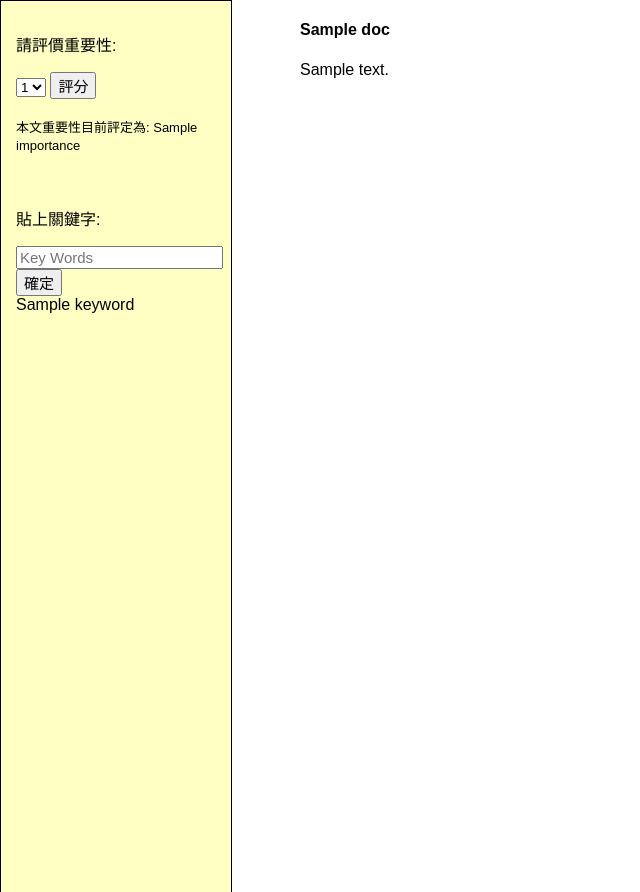
After one commit to LukeLinEx/aerotropolis_app, a Flask app: template aerotropolis_app/templates/news_edit.html in a window 1280 px wide. The commit adds this page. Shown: the whole page, without its empty margins (0-640 px from the left). Run offline with Flask 2, Linux system fonts and the light colour scheme; the template is opened without the code that fills it: most values are stand-ins (such as "Sample title", 1, 10 or a date in 2020); parts of the project's set-up code (start-up, migrations or seed data) failed here and were passed over; some libraries are stand-ins or nearby versions.

Commit message:
minimal usable

```diff
--- a/aerotropolis_app/app.py
+++ b/aerotropolis_app/app.py
@@ -1,30 +1,65 @@
 import pymongo
 from bson.objectid import ObjectId
-from flask import Flask, render_template
-from universal.connect_db import udn, tycg
+from flask import Flask, render_template, request, redirect, url_for
+from universal.connect_db import news_db, lst_src
 
 app = Flask(__name__)
 
 
 @app.route('/')
-@app.route('/news')
+@app.route('/news', methods=['GET', 'POST'])
 def list_all_news():
-    news = tycg.find({}).sort("date_released", pymongo.DESCENDING)
+    news = []
+    for src in lst_src:
+        news_collections = news_db[src]
+        collections = news_collections.find({}).sort("date_released", pymongo.DESCENDING)
 
-    lst = []
-    for n in news:
-        d = {
-            "date_released": str(n["date_released"].date()), "title": n["title"]
-        }
-        lst.append(d)
+        lst = []
+        for n in collections:
+            d = {
+                "date_released": str(n["date_released"].date()), "title": n["title"],
+                "source": src, "_id": str(n["_id"])
+            }
+            if "importance" in n:
+                d["importance"] = n["importance"]
+            lst.append(d)
+        news.extend(lst)
 
-    return render_template('index.html', items=lst)
+    news.sort(key=lambda doc:doc["date_released"], reverse=True)
+    return render_template('index.html', news=news)
 
 
-@app.route("/news/<string:news_id>/")
-def show_contest(news_id):
-    news = udn.find_one({"_id": ObjectId(news_id)})
-    return news["content"]
+@app.route("/news/<string:src>/<string:news_id>/", methods=['GET', 'POST'])
+def show_content(src, news_id):
+    if request.method == "POST":
+        news_collections = news_db[src]
+        if "kword" in request.form:
+            news_collections.update(
+                {"_id": ObjectId(news_id)},
+                {"$push": {"keywords": request.form["kword"]}}
+            )
+        if "importance" in request.form:
+            news_collections.update(
+                {"_id": ObjectId(news_id)},
+                {"$set": {"importance": int(request.form["importance"])}}
+            )
+            # request.form["importance"]
+        return redirect(url_for('show_content', src=src, news_id=news_id))
+    else:
+        news_collections = news_db[src]
+        d = news_collections.find_one({"_id": ObjectId(news_id)})
+        doc = {
+            "date_released": str(d["date_released"].date()), "title": d["title"],
+            "source": src, "_id": str(d["_id"]), "content":d["content"].replace("<br>", "").strip()
+                }
+        if "importance" in d:
+            doc["importance"] = d["importance"]
+        if "keywords" in d:
+            doc["keywords"] = d["keywords"]
+        else:
+            doc["keywords"] = []
+
+        return render_template('news_edit.html', doc=doc)
 
 
 if __name__ == '__main__':
--- a/aerotropolis_app/static/googleapi.js
+++ b/aerotropolis_app/static/googleapi.js
@@ -22,8 +22,7 @@ function initMap() {
         {title: 'Chinatown Homey Space', location: {lat: 40.7180628, lng: -73.9961237}}
     ];
 
-    var locations1 = appConfig.items
-
+    var locations1 = appConfig.news
 
     var largeInfowindow = new google.maps.InfoWindow();
     var bounds = new google.maps.LatLngBounds();
@@ -94,3 +93,22 @@ function hideListings() {
         markers[i].setMap(null);
     }
 }
+
+
+function showSelected(){
+  var input, filter, table, tr, td, i;
+  src = document.getElementById("src-select");
+  filter = src.value.toUpperCase();
+  table = document.getElementById("news-lst");
+  tr = table.getElementsByTagName("tr");
+  for (i = 0; i < tr.length; i++) {
+    td = tr[i].getElementsByTagName("td")[2];
+    if (td) {
+      if (td.innerHTML.toUpperCase().indexOf(filter) > -1) {
+        tr[i].style.display = "";
+      } else {
+        tr[i].style.display = "none";
+      }
+    }
+  }
+}
--- a/aerotropolis_app/static/styles.css
+++ b/aerotropolis_app/static/styles.css
@@ -15,7 +15,7 @@ body {
 }
 
 input {
-    font    -size: 12px;
+    font-size: 15px;
 }
 
 h1 {
@@ -46,14 +46,31 @@ h1 {
     right: 0px;
 }
 
-.options-box {
-    background: #fff;
-    border: 1px solid #999;
-    border-radius: 3px;
+
+.left-option {
+    position: fixed;
+    top: 0;
+    left: 0;
+    width: 200px;
     height: 100%;
-    line-height: 35px;
-    padding: 10px 10px 30px 10px;
+    z-index: 10000;
+    background-color: #ffffc3;
+    border-width: 1px;
+    border-style: solid;
+    padding: 15px;
+    font-size: 16px;
+}
 
-    text-align: left;
+.short-left-option {
+    position: fixed;
+    top: 0;
+    left: 0;
     width: 200px;
+    height: 100%;
+    z-index: 10000;
+    background-color: #ffffc3;
+    border-width: 1px;
+    border-style: solid;
+    padding: 15px;
+    font-size: 16px;
 }
--- /dev/null
+++ b/aerotropolis_app/templates/news_edit.html
@@ -0,0 +1,64 @@
+<!DOCTYPE html>
+<html>
+  <head>
+    <link rel=stylesheet type=text/css href="{{ url_for('static', filename='styles.css') }}">
+  </head>
+
+
+  <body>
+    <div class="short-left-option">
+        <div>
+            <form action={{url_for('show_content', src=doc.source, news_id=doc._id)}} method="POST" class=add-keyword>
+                <p>請評價重要性:</p>
+                <select name="importance">
+                    {% for i in range(1,6) %}
+                        {% if i == doc.importance %}
+                            <option value={{i}} selected="selected">{{i}}</option>
+                        {% else %}
+                            <option value={{i}}>{{i}}</option>
+                        {% endif %}
+                    {% endfor %}
+                </select>
+                <input type=submit name="importance", value=評分><br>
+            </form>
+        <br>
+        <font size="2">本文重要性目前評定為: {{doc.importance}}</font>
+        </div>
+
+        <br><br>
+
+        <div>
+            <form action={{url_for('show_content', src=doc.source, news_id=doc._id)}} method="POST" class=add-keyword>
+                <p>貼上關鍵字:</p>
+                <input type='text' size='20' name='kword' placeholder='Key Words'>
+                <input type=submit name="kword", value=確定><br>
+            </form>
+            {% for k in doc.keywords %}
+            {{k}}<br>
+            {% endfor %}
+        </div>
+    </div>
+
+    <div id="lst">
+        <div><h4>{{doc.title}}</h4></div>
+        <div>{{doc.content|safe}}</div>
+    </div>
+
+    <script type="text/javascript" src="{{ url_for('static', filename='googleapi.js') }}">
+    </script>
+
+    <!--<script type="text/javascript">-->
+      <!--window.appConfig = {-->
+        <!--debug: {% if env == 'development' %}true{% else %}false{% endif %},-->
+        <!--document: document,-->
+        <!--doc: {{doc|tojson}}-->
+      <!--}-->
+    <!--</script>-->
+
+
+    <script async defer
+        src={{"https://maps.googleapis.com/maps/api/js?key={}&v=3&callback=initMap".format(key)}}>
+    </script>
+
+  </body>
+</html>
--- a/aerotropolis_app/universal/connect_db.py
+++ b/aerotropolis_app/universal/connect_db.py
@@ -16,8 +16,11 @@ def connect_collection(project, element):
     return collection
 
 
-udn = connect_collection(db, "udn")
-tycg = connect_collection(db, "tycg")
+lst_src = ["udn", "tycg"]
+news_db = {}
+for src in lst_src:
+    news_db[src] = connect_collection(db, src)
+
 
 if __name__ == "__main__":
-    print([x["title"] for x in udn.find()])
+    print([x["title"] for x in news_db["udn"].find()])
```
Also changed, not shown: aerotropolis_app/templates/index.html (+28 -17 lines).
